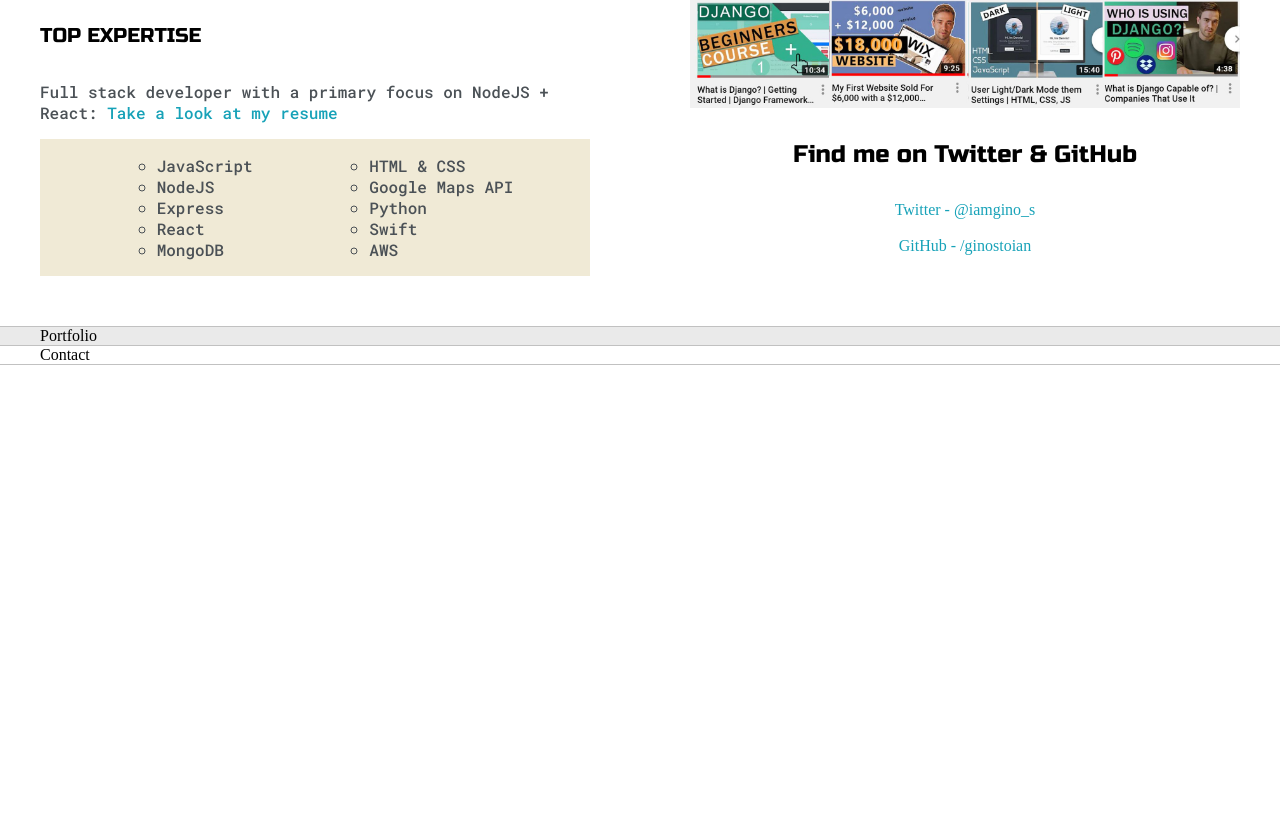
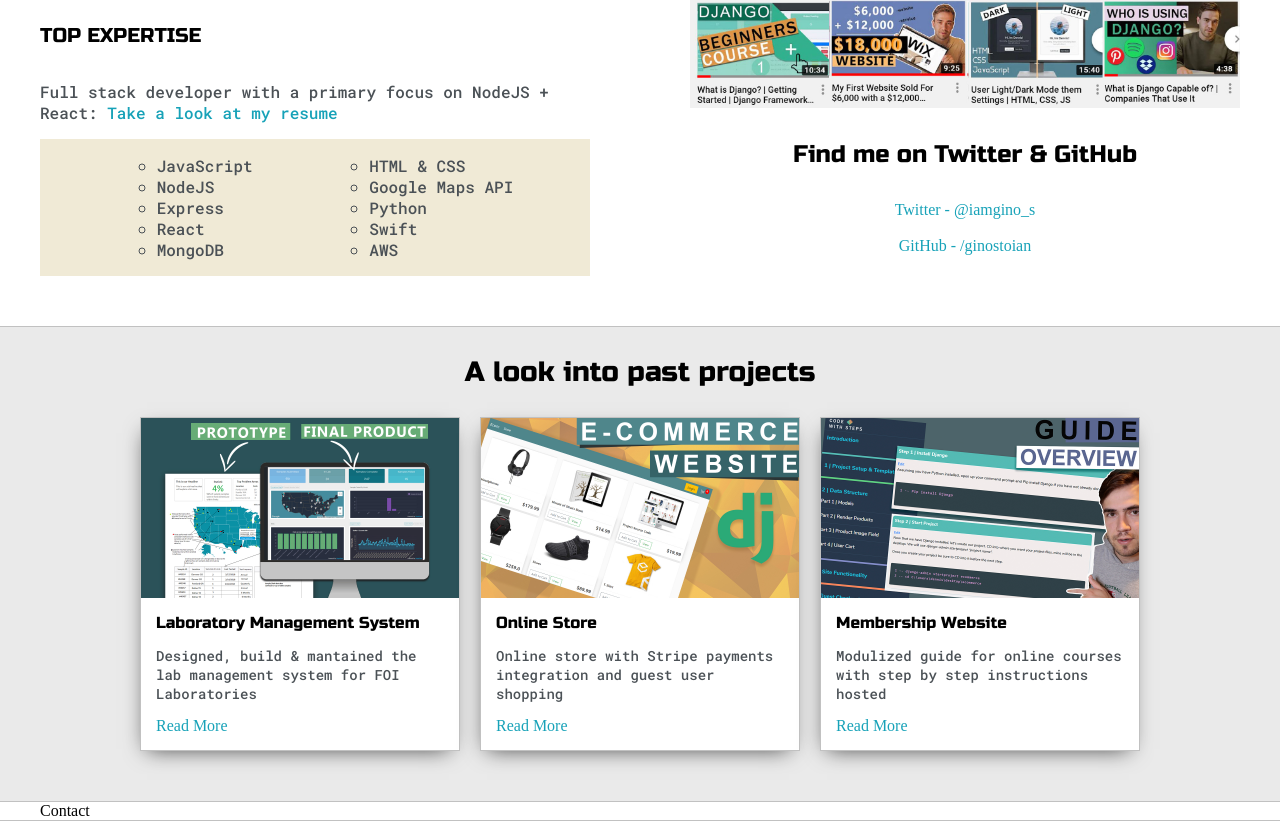
Before and after one commit to ginostoian/online-portfolio, a plain HTML site: page index.html in a window 1280 px wide. Shown: the part 952-1773 px from the top of the page. Before the commit the page ends 1317 px from the top, so only its background shows below. Drawn offline with Linux system fonts and the light colour scheme.

Commit message:
sections added and style

```diff
--- a/default.css
+++ b/default.css
@@ -16,6 +16,7 @@
 html, body {
     padding: 0;
     margin: 0;
+    scroll-behavior: smooth;
 }
 
 h1, h2, h3, h4, h5, h6, strong {
@@ -302,6 +303,49 @@ h6 { font-size: 16px; }
     width: 100%;
 }
 
+.projects-wrapper {
+    display: grid;
+    grid-template-columns: repeat(auto-fit, 320px);
+    gap: 20px;
+    justify-content: center;
+    padding-bottom: 50px;
+}
+
+.project {
+    border: 1px solid var(--border-color);
+    box-shadow: -2px 7px 21px -9px rgba(0, 0, 0, .75);
+}
+
+.projects-heading {
+    text-align: center;
+}
+
+
+.project-thumbnail {
+    display: block;
+    width: 100%;
+    height: 180px;
+    object-fit: cover;
+}
+
+.project-preview {
+    background-color: #fff;
+    padding: 15px;
+}
+
+.project-title {
+    color: #000;
+    margin: 0;
+}
+
+.project-intro {
+    color: #4b5156;
+    font-size: 14px;
+}
+
+
+
+
 
 
 @media screen and (max-width: 450px) {
--- a/index.html
+++ b/index.html
@@ -34,7 +34,7 @@
                     <ul id="navigation" class="nav-contact-wrapper">
                         <li><a href="#"> Contact</a></li>
                         <li><a href="#"> Portfolio</a></li>
-                        <li><a href="#"> About</a></li>
+                        <li><a href="#about"> About</a></li>
                     </ul>
                 </div>
 
@@ -78,7 +78,7 @@
             </div>
     </section>
 
-    <section class="section-type-2">
+    <section id="about" class="section-type-2">
         <div class="main-container">
 
             <div class="about-wrapper">
@@ -140,7 +140,49 @@
 
     <section class="section-type-1">
         <div class="main-container">
-            Portfolio
+            <h3 class="projects-heading">A look into past projects</h3>
+            <div class="projects-wrapper">
+
+                <div>
+                    <div class="project">
+                        <img src="/images/dash.jpeg" alt="" class="project-thumbnail">
+                        <div class="project-preview">
+                            <h6 class="project-title">Laboratory Management System</h6>
+                            <p class="project-intro">Designed, build & mantained the lab management system for FOI
+                                Laboratories
+                            </p>
+                            <a href="#">Read More</a>
+                        </div>
+                    </div>
+                </div>
+
+                <div>
+                    <div class="project">
+                        <img src="/images/ecom.jpeg" alt="" class="project-thumbnail">
+                        <div class="project-preview">
+                            <h6 class="project-title">Online Store</h6>
+                            <p class="project-intro">Online store with Stripe payments integration and guest user
+                                shopping
+                            </p>
+                            <a href="#">Read More</a>
+                        </div>
+                    </div>
+                </div>
+
+                <div>
+                    <div class="project">
+                        <img src="/images/membership site.jpeg" alt="" class="project-thumbnail">
+                        <div class="project-preview">
+                            <h6 class="project-title">Membership Website</h6>
+                            <p class="project-intro">Modulized guide for online courses with step by step instructions
+                                hosted
+                            </p>
+                            <a href="#">Read More</a>
+                        </div>
+                    </div>
+                </div>
+
+            </div>
         </div>
     </section>
 
```
Also changed, not shown: 2 other files.
